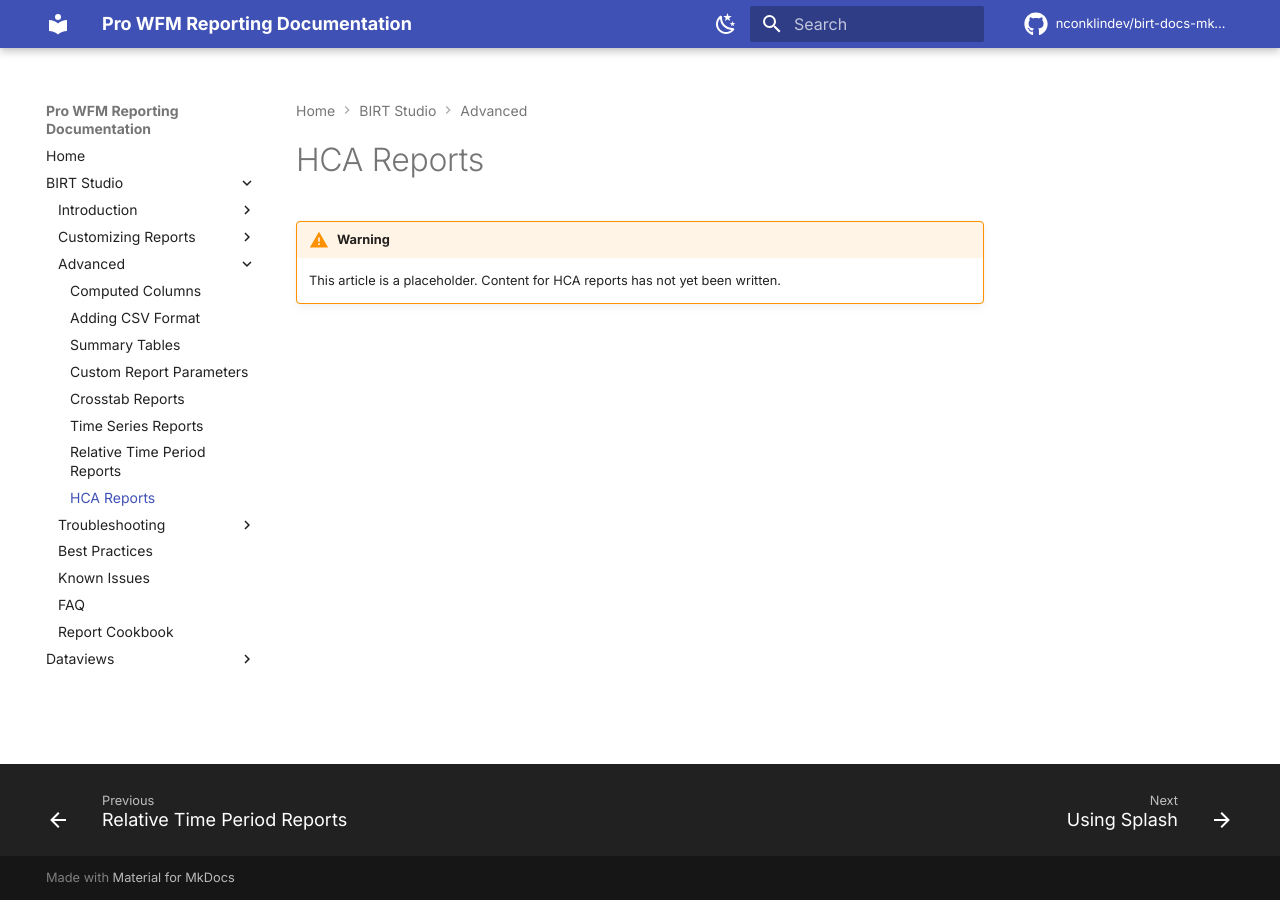
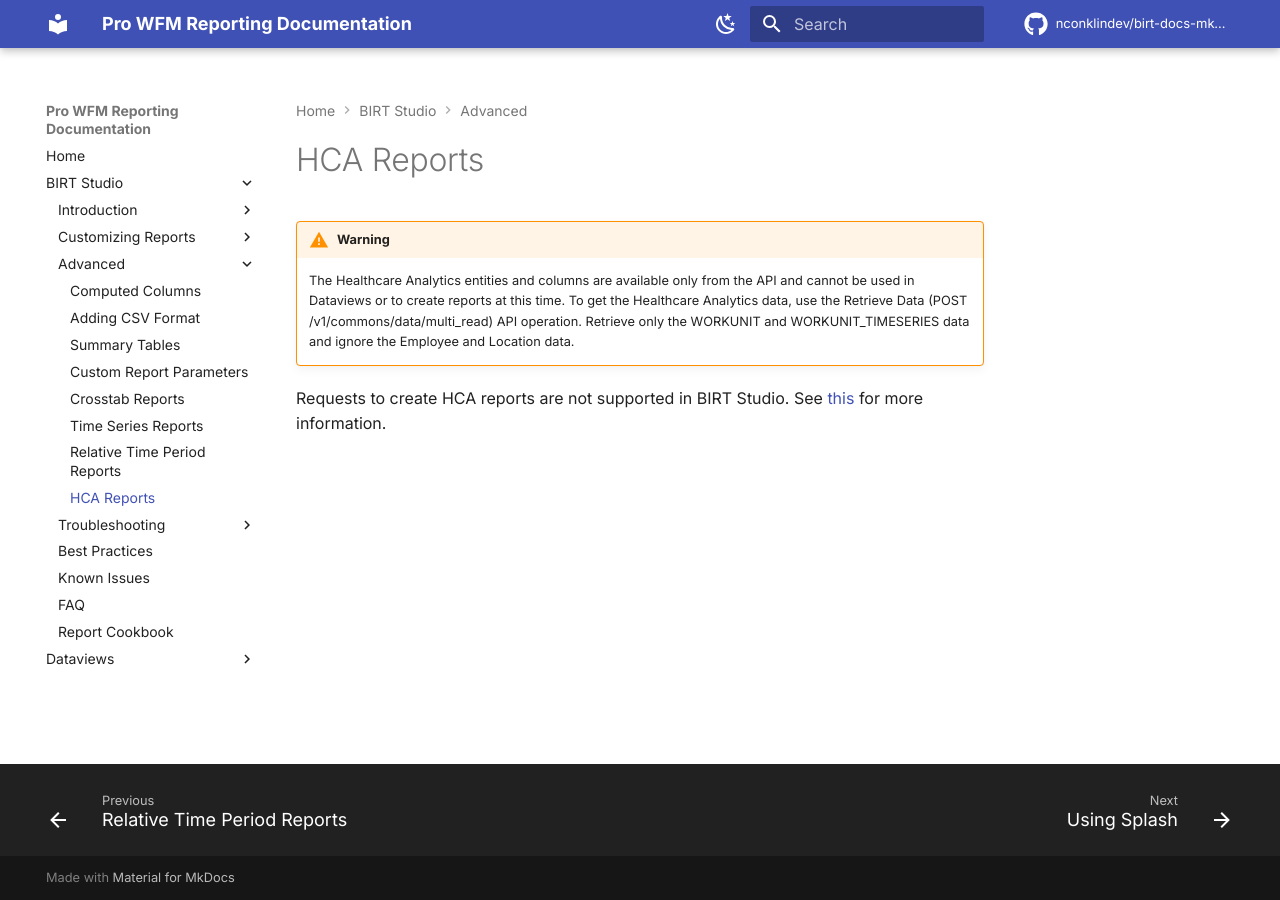
Before and after one commit to nconklindev/birt-docs-mkdocs, an MkDocs documentation site: the page built from docs/birt-studio/advanced/hca-reports.md, in a window 1280 px wide. Built offline with MkDocs 1.6.1 and Material for MkDocs 9.7.7, drawn with Linux system fonts in a browser that asks for light colours; comment, search, counter and statistics services are not loaded.

Commit message:
update HCA reports documentation

```diff
--- a/docs/birt-studio/advanced/hca-reports.md
+++ b/docs/birt-studio/advanced/hca-reports.md
@@ -5,4 +5,6 @@ description: How to create Work Unit and HCA reports in BIRT Studio.
 
 !!! warning
 
-    This article is a placeholder. Content for HCA reports has not yet been written.
+    The Healthcare Analytics entities and columns are available only from the API and cannot be used in Dataviews or to create reports at this time. To get the Healthcare Analytics data, use the Retrieve Data (POST /v1/commons/data/multi_read) API operation. Retrieve only the WORKUNIT and WORKUNIT_TIMESERIES data and ignore the Employee and Location data.
+
+Requests to create HCA reports are not supported in BIRT Studio. See [this](https://sso-hlp01.gss.mykronos.com/help/datadictionary/_MadcapConversionToProduction/ukg_wfm_production/content/DataDictionaryHelp/DD_entities/Healthcare_Analytics/healthcare_analytics_data_entities_22330.html#healthcare_analytics_data_entities_22330) for more information.
```
